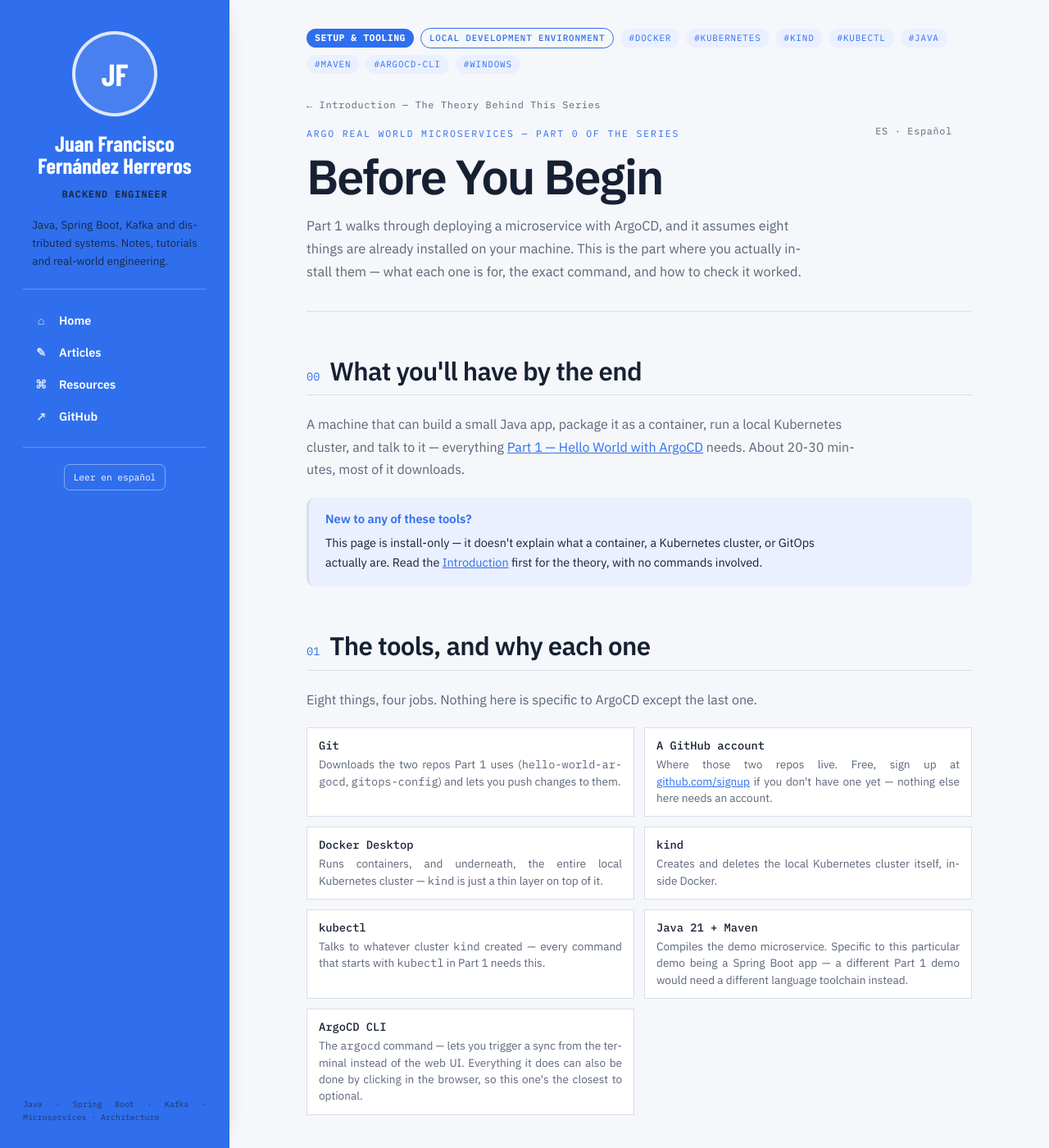
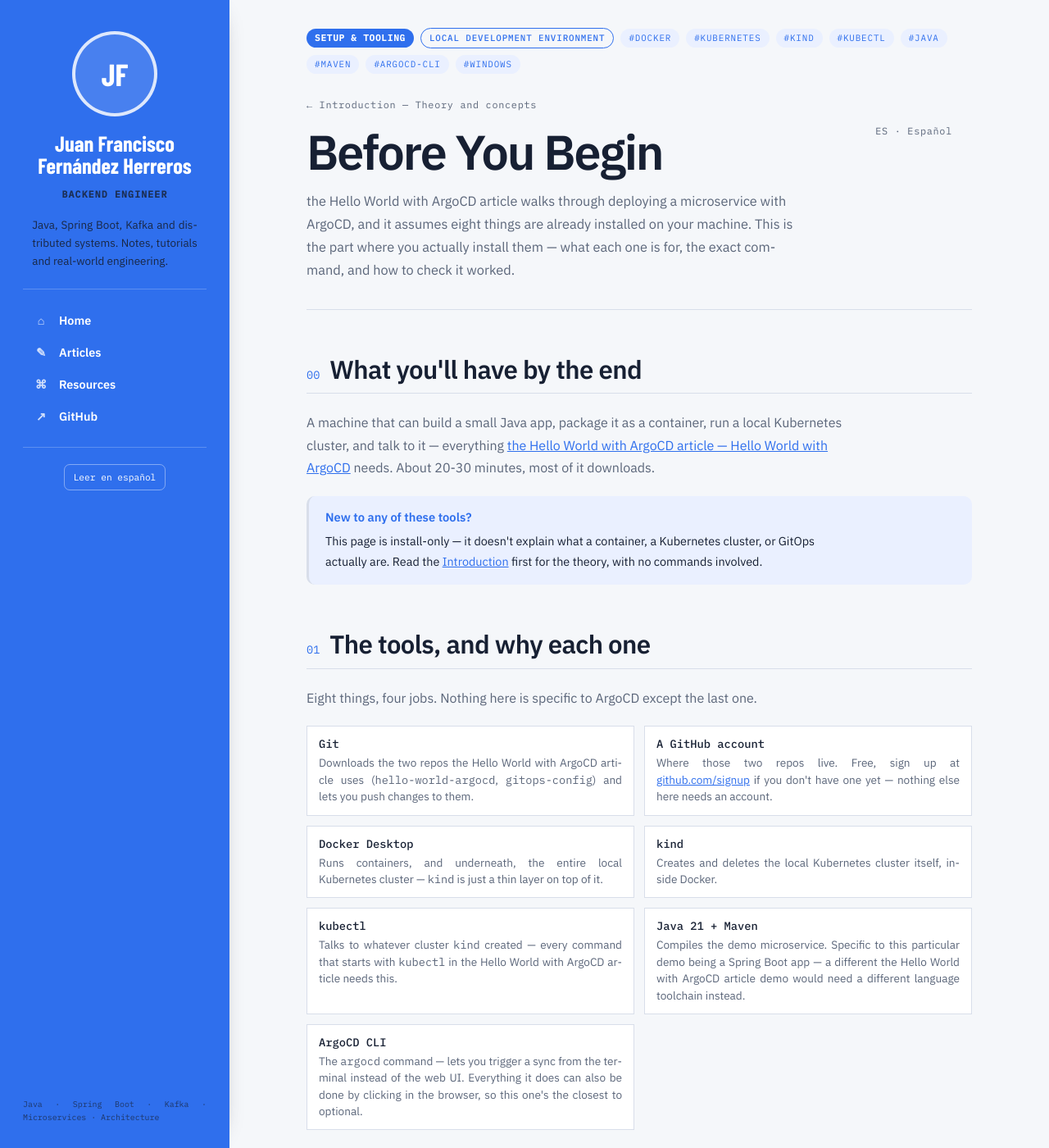
Before and after one commit to juanfranciscofernandezherreros/juanfranciscofernandezherreros.github.io, a Jekyll site: the page built from _posts/2026-08-23-part-0-before-you-begin.html, in a window 1280 px wide and 1400 px high. Shown: the whole window at 82% size. Built offline with Jekyll 4.4.1, drawn with Linux system fonts in a browser that asks for light colours; some of the changed text lies outside the part shown.

Commit message:
Remove Argo course references from article

```diff
--- a/_posts/2026-08-23-part-0-before-you-begin.html
+++ b/_posts/2026-08-23-part-0-before-you-begin.html
@@ -1,16 +1,14 @@
 ---
 layout: "article"
 title: "Before You Begin"
-description: "What to install before Part 1: Git, Docker Desktop, kind, kubectl, Java, Maven, and the ArgoCD CLI — with the exact commands and how to check each one worked."
-og_title: "Before You Begin — Argo Real World Microservices"
-og_description: "What to install before Part 1: Git, Docker Desktop, kind, kubectl, Java, Maven, and the ArgoCD CLI — with the exact commands and how to check each one worked."
-twitter_title: "Before You Begin — Argo Real World Microservices"
-twitter_description: "What to install before Part 1, with the exact commands and how to verify each one."
+description: "What to install before the Hello World with ArgoCD article: Git, Docker Desktop, kind, kubectl, Java, Maven, and the ArgoCD CLI — with the exact commands and how to check each one worked."
+og_title: "Before You Begin"
+og_description: "What to install before the Hello World with ArgoCD article: Git, Docker Desktop, kind, kubectl, Java, Maven, and the ArgoCD CLI — with the exact commands and how to check each one worked."
+twitter_title: "Before You Begin"
+twitter_description: "What to install before the Hello World with ArgoCD article, with the exact commands and how to verify each one."
 permalink: "/argo-real-world-microservices/part-0/before-you-begin/"
 lang: "en"
 lang_url: "/argo-real-world-microservices/part-0/before-you-begin/es/"
-series: "Argo Real World Microservices"
-part: 0
 categories: ["Setup & Tooling"]
 subcategories: ["Local Development Environment"]
 tags: ["docker","kubernetes","kind","kubectl","java","maven","argocd-cli","windows"]
@@ -254,16 +252,15 @@ reading_minutes: 4
 <div class="sheet">
 
   <div class="titleblock">
-    <p class="back-link"><a href="../../introduction/">← Introduction — The Theory Behind This Series</a></p>
+    <p class="back-link"><a href="../../introduction/">← Introduction — Theory and concepts</a></p>
     <p class="lang-switch"><a href="es/">ES · Español</a></p>
-    <p class="eyebrow">Argo Real World Microservices — Part 0 of the series</p>
     <h1>Before You Begin</h1>
-    <p class="lede">Part 1 walks through deploying a microservice with ArgoCD, and it assumes eight things are already installed on your machine. This is the part where you actually install them — what each one is for, the exact command, and how to check it worked.</p>
+    <p class="lede">the Hello World with ArgoCD article walks through deploying a microservice with ArgoCD, and it assumes eight things are already installed on your machine. This is the part where you actually install them — what each one is for, the exact command, and how to check it worked.</p>
   </div>
 
   <section id="what">
     <div class="section-head"><span class="num">00</span><h2>What you'll have by the end</h2></div>
-    <p class="muted">A machine that can build a small Java app, package it as a container, run a local Kubernetes cluster, and talk to it — everything <a href="../../part-1/hello-world-argocd/">Part 1 — Hello World with ArgoCD</a> needs. About 20-30 minutes, most of it downloads.</p>
+    <p class="muted">A machine that can build a small Java app, package it as a container, run a local Kubernetes cluster, and talk to it — everything <a href="../../part-1/hello-world-argocd/">the Hello World with ArgoCD article — Hello World with ArgoCD</a> needs. About 20-30 minutes, most of it downloads.</p>
     <div class="note" style="margin-top:20px;">
       <h4>New to any of these tools?</h4>
       <p>This page is install-only — it doesn't explain what a container, a Kubernetes cluster, or GitOps actually are. Read the <a href="../../introduction/">Introduction</a> first for the theory, with no commands involved.</p>
@@ -276,7 +273,7 @@ reading_minutes: 4
     <dl class="glossary-grid" style="margin-top:20px;">
       <div class="term-card">
         <dt>Git</dt>
-        <dd>Downloads the two repos Part 1 uses (<code class="mono">hello-world-argocd</code>, <code class="mono">gitops-config</code>) and lets you push changes to them.</dd>
+        <dd>Downloads the two repos the Hello World with ArgoCD article uses (<code class="mono">hello-world-argocd</code>, <code class="mono">gitops-config</code>) and lets you push changes to them.</dd>
       </div>
       <div class="term-card">
         <dt>A GitHub account</dt>
@@ -292,11 +289,11 @@ reading_minutes: 4
       </div>
       <div class="term-card">
         <dt>kubectl</dt>
-        <dd>Talks to whatever cluster <code class="mono">kind</code> created — every command that starts with <code class="mono">kubectl</code> in Part 1 needs this.</dd>
+        <dd>Talks to whatever cluster <code class="mono">kind</code> created — every command that starts with <code class="mono">kubectl</code> in the Hello World with ArgoCD article needs this.</dd>
       </div>
       <div class="term-card">
         <dt>Java 21 + Maven</dt>
-        <dd>Compiles the demo microservice. Specific to this particular demo being a Spring Boot app — a different Part 1 demo would need a different language toolchain instead.</dd>
+        <dd>Compiles the demo microservice. Specific to this particular demo being a Spring Boot app — a different the Hello World with ArgoCD article demo would need a different language toolchain instead.</dd>
       </div>
       <div class="term-card">
         <dt>ArgoCD CLI</dt>
@@ -386,7 +383,7 @@ reading_minutes: 4
       <div class="next-item">
         <span class="mark">→</span>
         <div>
-          <h4>Continue to Part 1</h4>
+          <h4>Continue with the deployment article</h4>
           <p><a href="../../part-1/hello-world-argocd/">Hello World with ArgoCD</a> — the glossary, the architecture, and the full walkthrough, starting with <code class="mono">git clone</code>.</p>
         </div>
       </div>
```
